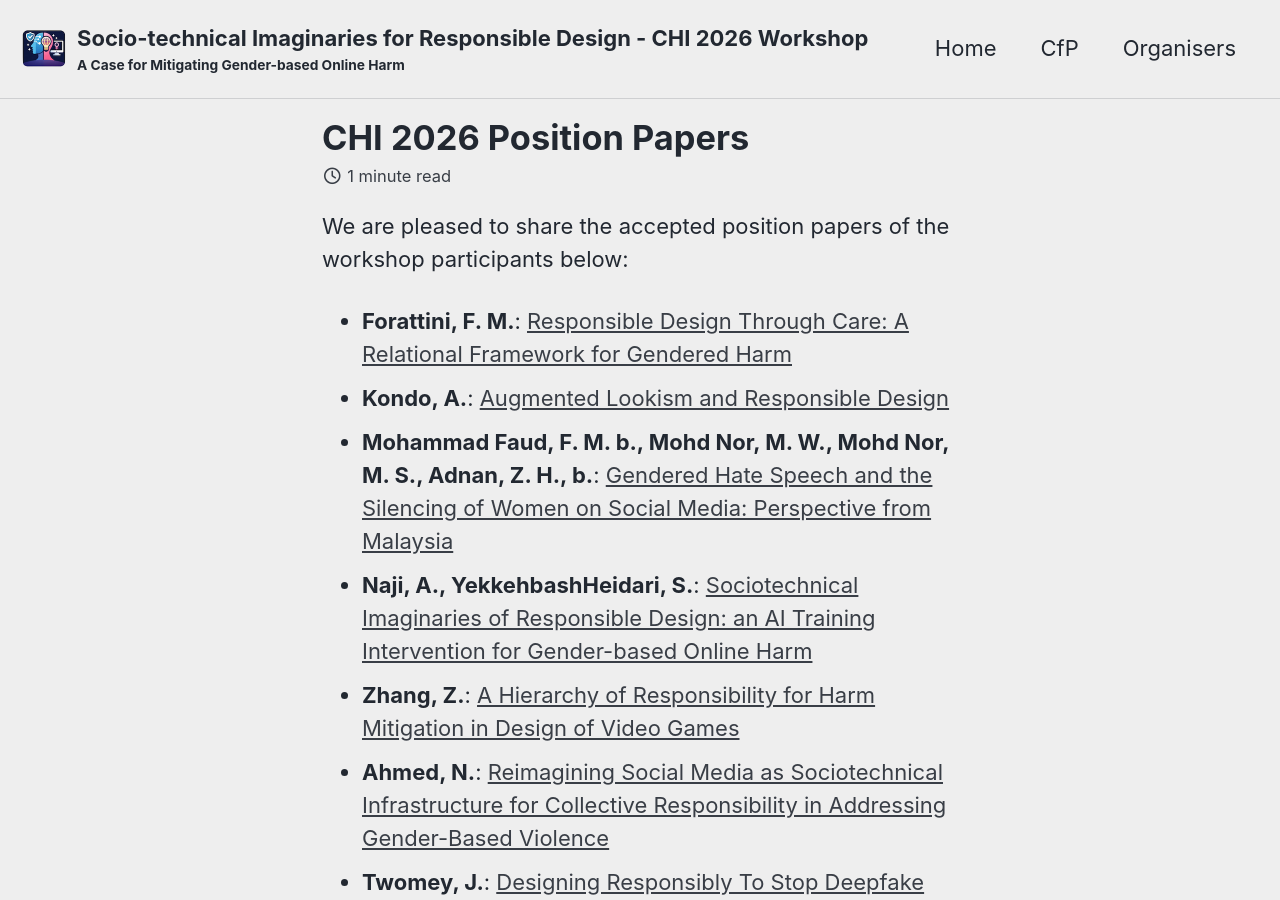
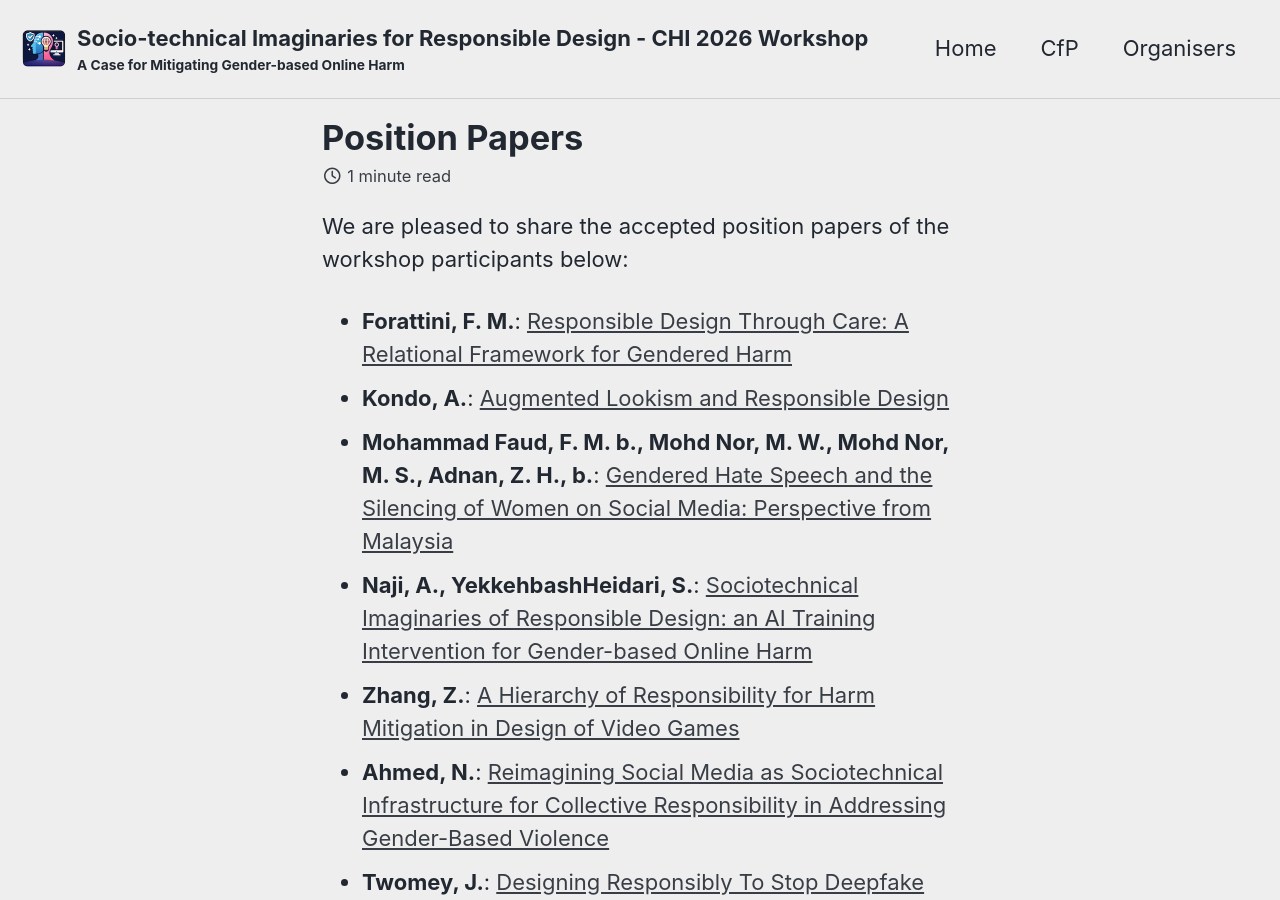
Before and after one commit to ou-cpwo/chi-sird-2026, a Jekyll site: the page built from _posts/2025-12-17-CHI-submission.md, in a window 1280 px wide and 900 px high. Built offline with Jekyll 4.4.1, drawn with Linux system fonts in a browser that asks for light colours; cached includes are drawn as plain includes.

Commit message:
Fixed formatting for position papers page

```diff
--- a/_posts/2025-12-17-CHI-submission.md
+++ b/_posts/2025-12-17-CHI-submission.md
@@ -1,5 +1,5 @@
 ---
-title: "CHI 2026 Position Papers"
+title: "Position Papers"
 last_modified_at: 2025-12-17T09:21:02-05:00
 header:
     teaser: /assets/images/default_500x300.png
@@ -23,7 +23,7 @@ We are pleased to share the accepted position papers of the workshop participant
 - **Turk, K. I., Talas, A.**: [Prevention of Interpersonal HARMS Through Threat Modelling](/chi-sird-2026/assets/documents/CHI-SIRD-21.pdf)
 - **Luther, A. R.**: [Envisioning Responsible Personal Moderation for Gender-Based Online Harm](/chi-sird-2026/assets/documents/CHI-SIRD-22.pdf)
 
-You can read the full paper where we described our workshop proposal by clicking on the link below:
+<br/>You can read the full paper where we described our workshop proposal by clicking on the link below:
 
 <figure>
 	<a href="/chi-sird-2026/assets/documents/chi26g-sird-paper.pdf"><img src="/chi-sird-2026/assets/images/chi26-sird-paper.png"></a>
```
